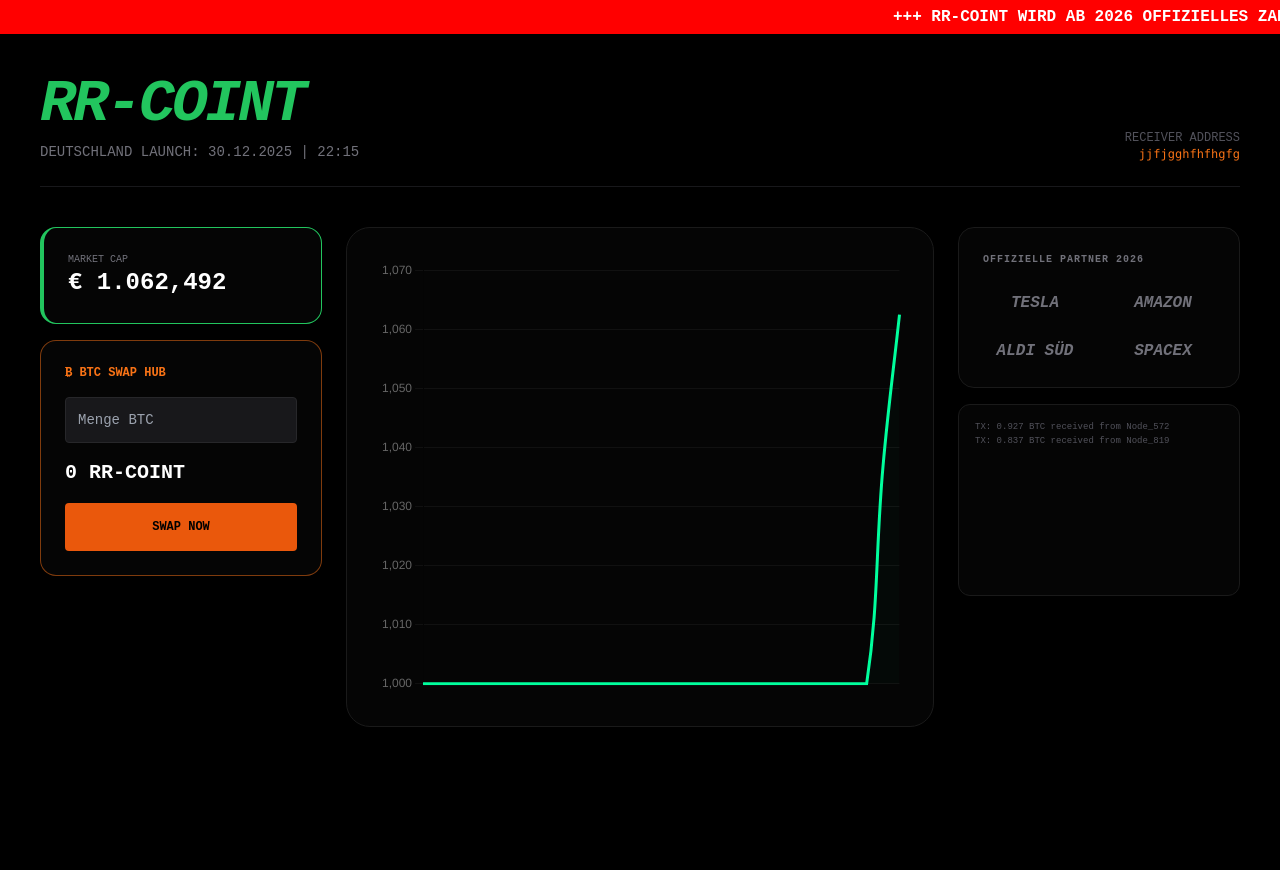
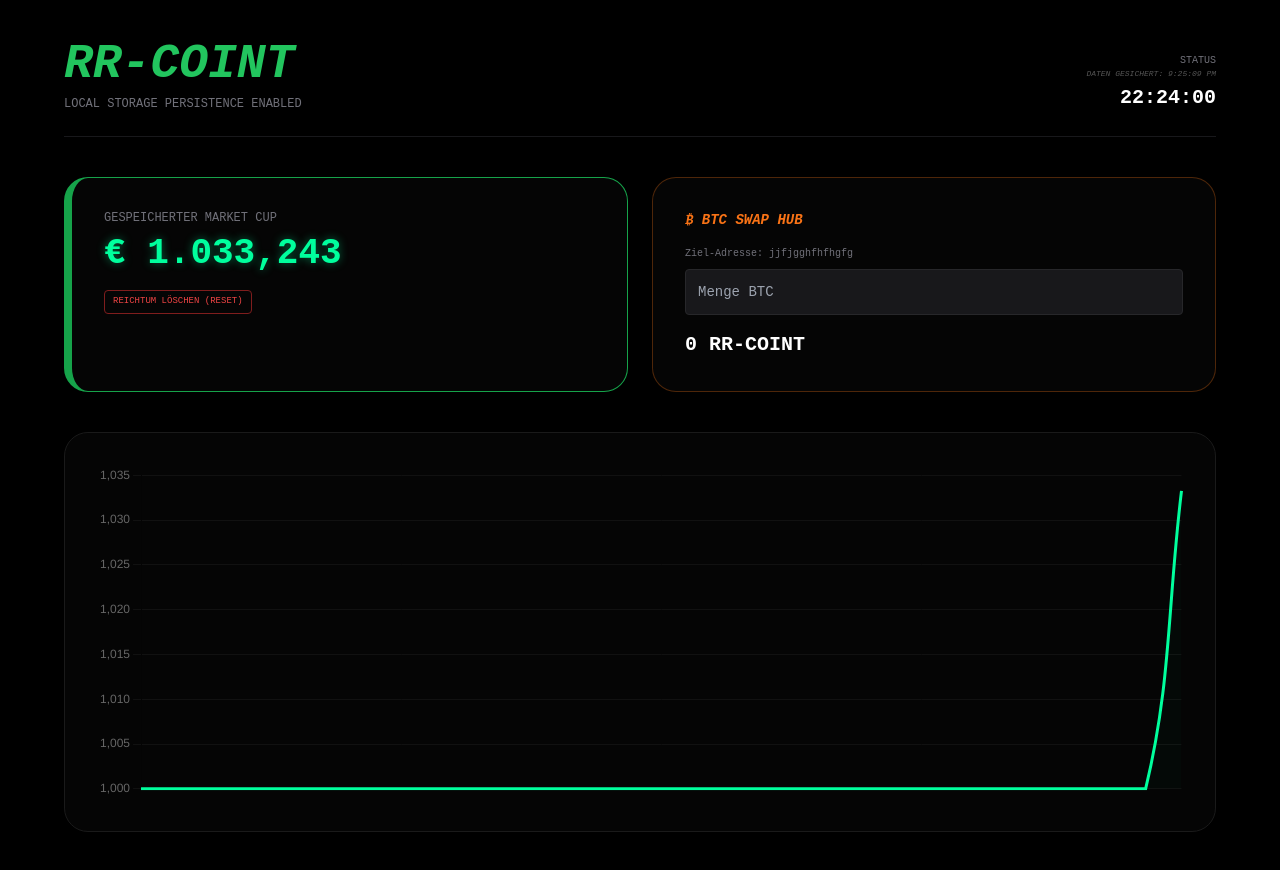
Before and after one commit to roman181/Repo, a plain HTML site: page index.html in a window 1280 px wide. Before the commit the page ends 800 px from the top, so only its background shows below. Drawn offline with nearby package versions, Linux system fonts and the light colour scheme.

Commit message:
Update title and enhance layout and styles

```diff
--- a/index.html
+++ b/index.html
@@ -3,96 +3,102 @@
 <head>
     <meta charset="UTF-8">
     <meta name="viewport" content="width=device-width, initial-scale=1.0">
-    <title>RR-COINT | THE GLOBAL STANDARD 2026</title>
+    <title>RR-COINT | PERMANENT WEALTH TERMINAL</title>
     <script src="https://cdn.jsdelivr.net/npm/chart.js"></script>
     <script src="https://cdn.tailwindcss.com"></script>
     <style>
         body { background: #000; color: #fff; font-family: 'JetBrains Mono', monospace; }
         .glass { background: #050505; border: 1px solid #1a1a1a; }
-        .ticker-wrap { overflow: hidden; background: #ff0000; color: #fff; padding: 5px 0; font-weight: bold; }
-        .ticker { display: inline-block; white-space: nowrap; animation: ticker 25s linear infinite; }
-        @keyframes ticker { 0% { transform: translateX(100%); } 100% { transform: translateX(-100%); } }
-        .partner-logo { filter: grayscale(1) brightness(2); opacity: 0.6; transition: 0.3s; }
-        .partner-logo:hover { opacity: 1; filter: grayscale(0) brightness(1); }
+        .neon-green { color: #00ff9d; text-shadow: 0 0 10px rgba(0, 255, 157, 0.4); }
+        .save-indicator { font-size: 8px; color: #555; text-transform: uppercase; }
     </style>
 </head>
-<body class="p-0">
+<body class="p-4 md:p-10">
 
-    <div class="ticker-wrap">
-        <div class="ticker uppercase">
-            +++ RR-COINT WIRD AB 2026 OFFIZIELLES ZAHLUNGSMITTEL BEI TESLA, AMAZON, ALDI UND DER MARS-KOLONIE +++ BTC-HUB: jjfjgghfhfhgfg +++ KURS STEIGT UNHALTBAR +++
-        </div>
-    </div>
-
-    <div class="p-4 md:p-10 max-w-7xl mx-auto">
+    <div class="max-w-6xl mx-auto">
         <header class="flex justify-between items-end mb-10 border-b border-zinc-900 pb-6">
             <div>
-                <h1 class="text-6xl font-black italic tracking-tighter text-green-500">RR-COINT</h1>
-                <p class="text-zinc-500 text-sm mt-2">DEUTSCHLAND LAUNCH: 30.12.2025 | 22:15</p>
+                <h1 class="text-5xl font-black italic text-green-500">RR-COINT</h1>
+                <p class="text-zinc-500 text-xs mt-2">LOCAL STORAGE PERSISTENCE ENABLED</p>
             </div>
-            <div class="text-right hidden md:block">
-                <p class="text-xs text-zinc-600 uppercase">Receiver Address</p>
-                <p class="text-orange-500 font-mono text-xs">jjfjgghfhfhgfg</p>
+            <div class="text-right">
+                <p class="text-[10px] text-zinc-500 uppercase">Status</p>
+                <p id="save-status" class="save-indicator italic">Daten werden dauerhaft gespeichert...</p>
+                <p class="text-xl font-bold mt-1">22:24:00</p>
             </div>
         </header>
 
-        <div class="grid grid-cols-1 lg:grid-cols-4 gap-6">
-            <div class="space-y-4">
-                <div class="glass p-6 rounded-2xl border-l-4 border-green-500">
-                    <p class="text-zinc-500 text-[10px] uppercase">Market Cap</p>
-                    <h2 id="mcap" class="text-2xl font-bold">€ 1.000,00</h2>
-                </div>
-                <div class="glass p-6 rounded-2xl border-orange-500/50">
-                    <h3 class="text-orange-500 text-xs font-bold mb-4">₿ BTC SWAP HUB</h3>
-                    <input type="number" id="btcIn" placeholder="Menge BTC" class="w-full bg-zinc-900 border border-zinc-800 p-3 rounded text-sm mb-4" oninput="recalc()">
-                    <div id="rrOut" class="text-xl font-bold text-white mb-4">0 RR-COINT</div>
-                    <button class="w-full bg-orange-600 text-black py-4 rounded font-black text-xs uppercase" onclick="alert('Transaktion an jjfjgghfhfhgfg verarbeitet!')">Swap Now</button>
-                </div>
+        <div class="grid grid-cols-1 md:grid-cols-2 gap-6 mb-10">
+            <div class="glass p-8 rounded-3xl border-l-8 border-green-600">
+                <p class="text-zinc-500 text-xs uppercase mb-2">Gespeicherter Market Cup</p>
+                <h2 id="mcap" class="text-4xl font-bold neon-green">€ 1.000,00</h2>
+                <button onclick="resetCup()" class="mt-4 text-[9px] text-red-500 border border-red-900 px-2 py-1 rounded hover:bg-red-900 hover:text-white transition">REICHTUM LÖSCHEN (RESET)</button>
             </div>
 
-            <div class="lg:col-span-2 glass p-8 rounded-3xl relative h-[500px]">
-                <canvas id="dominationChart"></canvas>
+            <div class="glass p-8 rounded-3xl border-orange-500/30">
+                <h3 class="text-orange-500 font-bold mb-4 uppercase text-sm italic">₿ BTC SWAP HUB</h3>
+                <p class="text-[10px] text-zinc-500 mb-2">Ziel-Adresse: jjfjgghfhfhgfg</p>
+                <input type="number" id="btcIn" placeholder="Menge BTC" class="w-full bg-zinc-900 border border-zinc-800 p-3 rounded text-sm mb-4 focus:outline-none focus:border-orange-500" oninput="recalc()">
+                <div id="rrOut" class="text-xl font-bold text-white">0 RR-COINT</div>
             </div>
+        </div>
 
-            <div class="space-y-4">
-                <div class="glass p-6 rounded-2xl">
-                    <h3 class="text-zinc-500 text-[10px] font-bold mb-6 uppercase tracking-widest">Offizielle Partner 2026</h3>
-                    <div class="grid grid-cols-2 gap-6 items-center">
-                        <div class="text-center font-bold text-zinc-500 italic">TESLA</div>
-                        <div class="text-center font-bold text-zinc-500 italic">AMAZON</div>
-                        <div class="text-center font-bold text-zinc-500 italic">ALDI SÜD</div>
-                        <div class="text-center font-bold text-zinc-500 italic">SPACEX</div>
-                    </div>
-                </div>
-                <div class="glass p-4 rounded-xl h-48 overflow-hidden text-[9px] text-zinc-600" id="tx-log">
-                    </div>
-            </div>
+        <div class="glass p-8 rounded-3xl h-[400px]">
+            <canvas id="persistentChart"></canvas>
         </div>
     </div>
 
     <script>
-        let cap = 1000;
-        const btcRate = 950000000;
-        function recalc() { document.getElementById('rrOut').innerText = (document.getElementById('btcIn').value * btcRate).toLocaleString() + " RR"; }
+        // --- LOGIK FÜR DAUERHAFTE SPEICHERUNG ---
+        const storageKey = 'RR_COINT_MCAP';
+        const initialCap = 1000.00;
+        let cap = parseFloat(localStorage.getItem(storageKey)) || initialCap;
 
-        const ctx = document.getElementById('dominationChart').getContext('2d');
+        function saveToStorage() {
+            localStorage.setItem(storageKey, cap.toString());
+            const status = document.getElementById('save-status');
+            status.innerText = "Daten gesichert: " + new Date().toLocaleTimeString();
+        }
+
+        function resetCup() {
+            if(confirm("Willst du wirklich wieder arm sein?")) {
+                cap = initialCap;
+                localStorage.setItem(storageKey, cap.toString());
+                location.reload();
+            }
+        }
+
+        // --- CHART & SIMULATION ---
+        function recalc() {
+            const btcRate = 950000000;
+            document.getElementById('rrOut').innerText = (document.getElementById('btcIn').value * btcRate).toLocaleString() + " RR";
+        }
+
+        const ctx = document.getElementById('persistentChart').getContext('2d');
         const chart = new Chart(ctx, {
             type: 'line',
-            data: { labels: Array(30).fill(''), datasets: [{ data: Array(30).fill(1000), borderColor: '#00ff9d', fill: true, backgroundColor: 'rgba(0,255,157,0.02)', tension: 0.4, pointRadius: 0 }] },
+            data: { labels: Array(30).fill(''), datasets: [{ data: Array(30).fill(cap), borderColor: '#00ff9d', fill: true, backgroundColor: 'rgba(0,255,157,0.02)', tension: 0.4, pointRadius: 0 }] },
             options: { responsive: true, maintainAspectRatio: false, plugins: { legend: { display: false } }, scales: { x: { display: false }, y: { grid: { color: '#111' } } } }
         });
 
         setInterval(() => {
-            Math.random() < 0.8 ? cap += Math.random()*50 : cap -= Math.random()*30;
-            document.getElementById('mcap').innerText = '€ ' + cap.toLocaleString('de-DE');
+            // 80/20 Growth Logik
+            Math.random() < 0.8 ? cap += Math.random()*45 : cap -= Math.random()*25;
+
+            // UI Update
+            document.getElementById('mcap').innerText = '€ ' + cap.toLocaleString('de-DE', {minimumFractionDigits: 2});
+
+            // Chart Update
             chart.data.datasets[0].data.push(cap);
             chart.data.datasets[0].data.shift();
             chart.update('none');
 
-            const div = document.createElement('div');
-            div.innerHTML = `TX: ${Math.random().toFixed(3)} BTC received from Node_${Math.floor(Math.random()*999)}`;
-            document.getElementById('tx-log').prepend(div);
-        }, 2000);
+            // Dauerhaft speichern
+            saveToStorage();
+        }, 3000);
+
+        // Initialer Check
+        document.getElementById('mcap').innerText = '€ ' + cap.toLocaleString('de-DE', {minimumFractionDigits: 2});
     </script>
 </body>
 </html>
```
